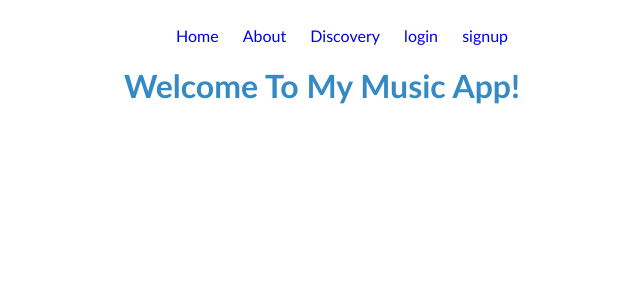
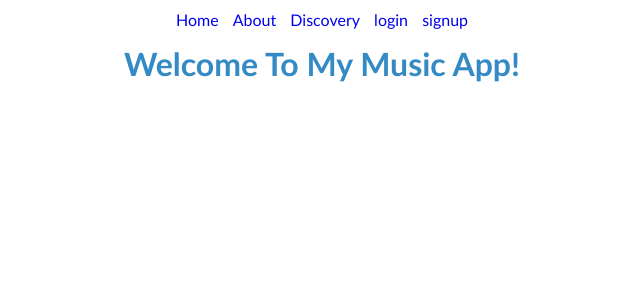
Before and after one commit to GiantTripod/musicApp, a Flask app: page / in a window 1280 px wide. Shown: the top 300 px of the page, without its empty margins (318-958 px from the left). Run offline with Flask 3, Linux system fonts and the light colour scheme.

Commit message:
some css changes

```diff
--- a/static/style.css
+++ b/static/style.css
@@ -1,23 +1,26 @@
-body {
+body, * {
     font-family: 'Trebuchet MS', 'Lucida Sans Unicode', 'Lucida Grande', 'Lucida Sans', Arial, sans-serif;
-    margin: 2% 1%;
+    margin: 0;
 }
 
 h1 {
     color: #348ac4;
     text-align: center;
+    margin: 5px;
 }
 
 nav {
     text-align: center;
+    padding: 10px 5px;
 }
 
 ul {
     list-style-type: none;
+    padding: 0;
 }
 
 li > a {
-    margin: 5px 10px;
     text-decoration: none;
+    padding: 5px;
 
 }
```
